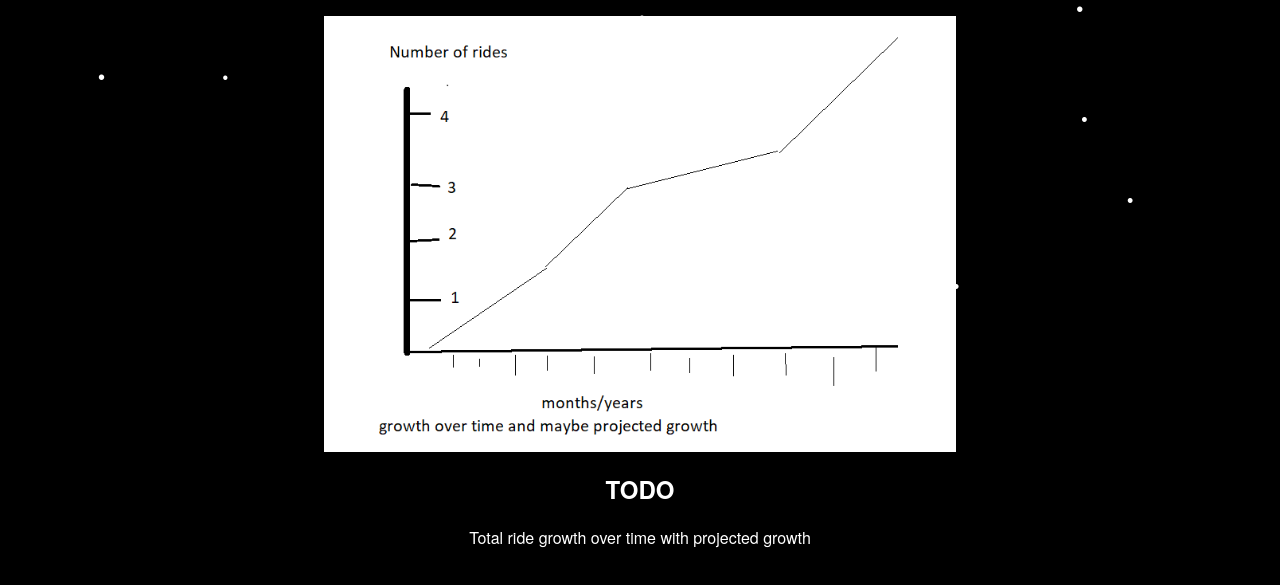
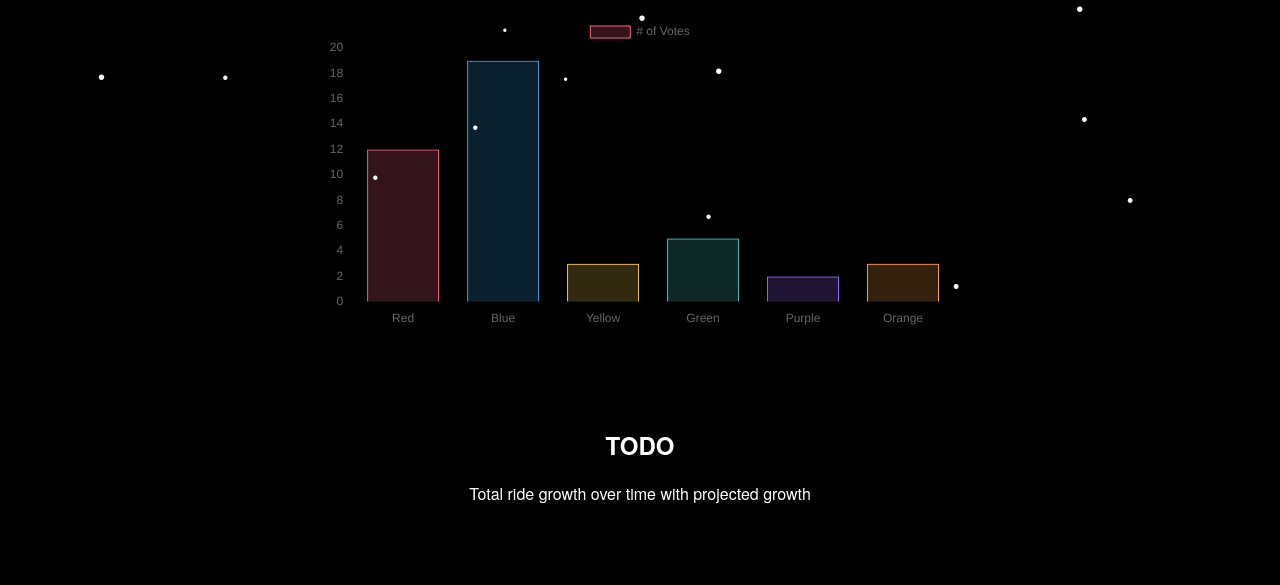
Before and after one commit to RKincaidShatto/Zagster_Client, a plain HTML site: page index.html in a window 1280 px wide. Shown: the part 59-644 px from the top of the page. Drawn offline with nearby package versions, Linux system fonts and the light colour scheme; no server answers.

Commit message:
Added bar chart

```diff
--- a/index.html
+++ b/index.html
@@ -8,10 +8,50 @@
     <link rel="stylesheet" type="text/css" media="screen" href="main.css" />
     <script src="https://code.jquery.com/jquery-3.3.1.min.js" integrity="sha256-FgpCb/KJQlLNfOu91ta32o/NMZxltwRo8QtmkMRdAu8=" crossorigin="anonymous"></script>
     <script src="main.js"></script>
+    <script src="https://cdnjs.cloudflare.com/ajax/libs/Chart.js/2.7.3/Chart.min.js"></script>
 </head>
 <body>
     <h1>Zagster Data</h1>
-    <img id="dataVisual" src="./ridesSketch.png" alt="rough_sketch">
+    <center><div id="chartContainer"><canvas id="myChart"></canvas></div></center>
+    <script>
+    var ctx = document.getElementById("myChart").getContext('2d');
+    var myChart = new Chart(ctx, {
+        type: 'bar',
+        data: {
+            labels: ["Red", "Blue", "Yellow", "Green", "Purple", "Orange"],
+            datasets: [{
+                label: '# of Votes',
+                data: [12, 19, 3, 5, 2, 3],
+                backgroundColor: [
+                    'rgba(255, 99, 132, 0.2)',
+                    'rgba(54, 162, 235, 0.2)',
+                    'rgba(255, 206, 86, 0.2)',
+                    'rgba(75, 192, 192, 0.2)',
+                    'rgba(153, 102, 255, 0.2)',
+                    'rgba(255, 159, 64, 0.2)'
+                ],
+                borderColor: [
+                    'rgba(255,99,132,1)',
+                    'rgba(54, 162, 235, 1)',
+                    'rgba(255, 206, 86, 1)',
+                    'rgba(75, 192, 192, 1)',
+                    'rgba(153, 102, 255, 1)',
+                    'rgba(255, 159, 64, 1)'
+                ],
+                borderWidth: 1
+            }]
+        },
+        options: {
+            scales: {
+                yAxes: [{
+                    ticks: {
+                        beginAtZero:true
+                    }
+                }]
+            }
+        }
+    });
+    </script>
     <h2 id="rideCount">TODO</h2>
     <P>Total ride growth over time with projected growth</P>
 
--- a/main.css
+++ b/main.css
@@ -20,3 +20,31 @@ img {
     margin-right: auto;
     width: 50%;
 }
+/* Style the lines by removing the fill and applying a stroke */
+.line {
+    fill: none;
+    stroke: #ffab00;
+    stroke-width: 3;
+}
+
+.overlay {
+  fill: none;
+  pointer-events: all;
+}
+
+/* Style the dots by assigning a fill and stroke */
+.dot {
+    fill: #ffab00;
+    stroke: #fff;
+}
+
+  .focus circle {
+  fill: none;
+  stroke: steelblue;
+}
+#chartContainer{
+    width: 50%;
+    height: 50%;
+    text-align: center;
+    border: 2px white;
+}
--- a/main.js
+++ b/main.js
@@ -3,25 +3,16 @@ $(updateView)
 
 function updateView() {
     $.getJSON(BASE_URL + "/rides/count", updateRideCount)
+    $.getJSON(BASE_URL + "/rides/count/per_month", printData)
 }
 
 function updateRideCount(data) {
     numberOfRides = data.count
     $("h2#rideCount").html(numberOfRides)
 }
-
-
-
-
-
-
-
-
-
-
-
-
-
+function printData(data){
+  console.log(data)
+}
 
 /** @license
  * DHTML Snowstorm! JavaScript-based snow for web pages
```
